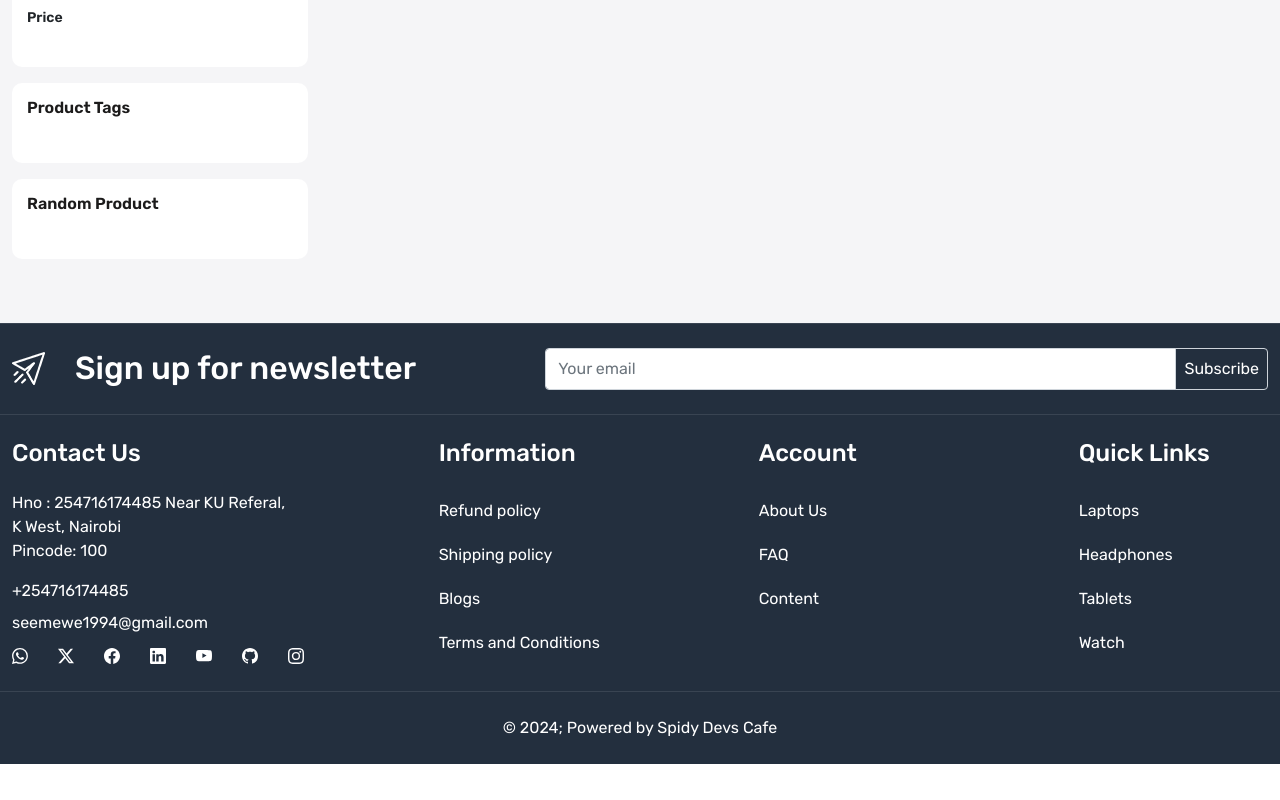
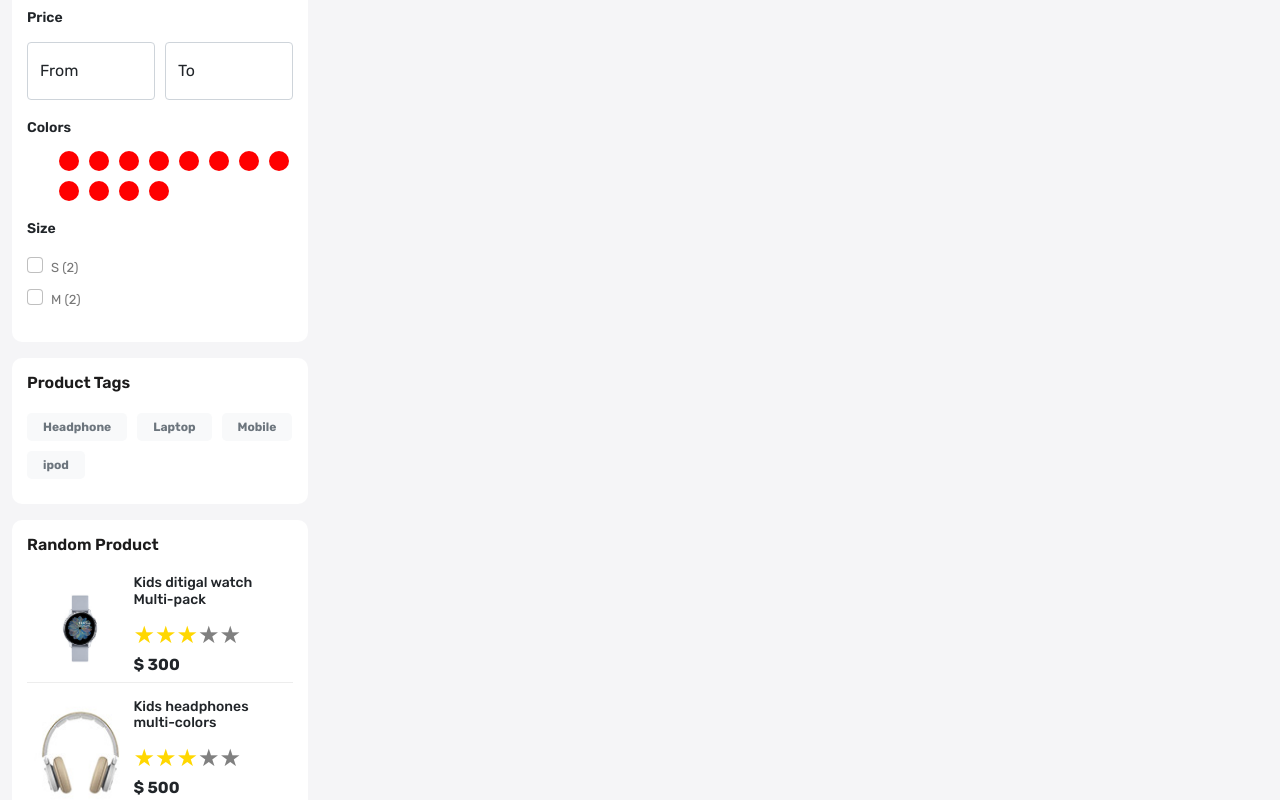
Before and after one commit to Geoffy1/ecommerce-reactjs-23, a React (Create React App) app: page /store in a window 1280 px wide. Shown: the part 780-1580 px from the top of the page. Before the commit the page ends 1544 px from the top, so only its background shows below. Built offline with nearby package versions, Linux system fonts and the light colour scheme.

Commit message:
added first left column of my store page

```diff
--- a/src/pages/OurStore.js
+++ b/src/pages/OurStore.js
@@ -1,5 +1,6 @@
 import React from 'react'
 import BreadCrumb from '../components/BreadCrumb'
+import ReactStars from "react-rating-stars-component";
 import Meta from '../components/Meta'
 
 
@@ -7,8 +8,8 @@ const OurStore = () => {
 
   return (
     <>
-      <Meta title={"Our Store"}/>
-      <BreadCrumb title='Our Store'/>
+      <Meta title={"Our Store"} />
+      <BreadCrumb title='Our Store' />
       <div className="store-wrapper home-wrapper-2 py-5">
         <div className="container-xxl">
           <div className="row">
@@ -41,6 +42,46 @@ const OurStore = () => {
                     </div>
                   </div>
                   <h5 className="sub-title">Price</h5>
+                  <div className='d-flex align-items-center gap-10'>
+                    <div className="form-floating ">
+                      <input type="email" className="form-control" id="floatingInput" placeholder="From" />
+                      <label htmlfor="floatingInput">From</label>
+                    </div>
+                    <div className="form-floating">
+                      <input type="email" className="form-control" id="floatingInput1" placeholder="To" />
+                      <label htmlfor="floatingInput1">To</label>
+                    </div>
+                  </div>
+                  <h5 className="sub-title">Colors</h5>
+                  <div>
+                    <div>
+                      <ul className='colors'>
+                        <li></li>
+                        <li></li>
+                        <li></li>
+                        <li></li>
+                        <li></li>
+                        <li></li>
+                        <li></li>
+                        <li></li>
+                        <li></li>
+                        <li></li>
+                        <li></li>
+                        <li></li>
+                      </ul>
+                    </div>
+                  </div>
+                  <h5 className="sub-title">Size</h5>
+                  <div>
+                    <div className="form-check">
+                      <input className='form-check-input' id='color-1' value="" type="checkbox" />
+                      <label className="form-check-label" htmlFor="color-1">S (2)</label>
+                    </div>
+                    <div className="form-check">
+                      <input className='form-check-input' id='color-2' value="" type="checkbox" />
+                      <label className="form-check-label" htmlFor="color-2">M (2)</label>
+                    </div>
+                  </div>
 
 
                 </div>
@@ -50,11 +91,53 @@ const OurStore = () => {
                 <h3 className="filter-title">
                   Product Tags
                 </h3>
+                <div>
+                  <div className="product-tags d-flex flex-wrap align-items-center gap-10">
+                    <span className="badge bg-light text-secondary rounded-3 py-2 px-3">Headphone</span>
+                    <span className="badge bg-light text-secondary rounded-3 py-2 px-3">Laptop</span>
+                    <span className="badge bg-light text-secondary rounded-3 py-2 px-3">Mobile</span>
+                    <span className="badge bg-light text-secondary rounded-3 py-2 px-3">ipod</span>
+                  </div>
+                </div>
               </div>
               <div className="filter-card mb-3">
                 <h3 className="filter-title">
                   Random Product
                 </h3>
+                <div>
+                  <div className="random-products mb-3 d-flex">
+                    <div className="w-50">
+                      <img src="images/watch.jpg" className='img-fluid' alt="watch" />
+                    </div>
+                    <div className="w-75">
+                      <h5>Kids ditigal watch Multi-pack</h5>
+                      <ReactStars
+                        count={5}
+                        size={24}
+                        edit={false}
+                        value='3'
+                        activeColor="#ffd700"
+                      />
+                      <b>$ 300</b>
+                    </div>
+                  </div>
+                  <div className="random-products d-flex">
+                    <div className="w-50">
+                      <img src="images/headphone.jpg" className='img-fluid' alt="headphone" />
+                    </div>
+                    <div className="w-75">
+                      <h5>Kids headphones multi-colors</h5>
+                      <ReactStars
+                        count={5}
+                        size={24}
+                        edit={false}
+                        value='3'
+                        activeColor="#ffd700"
+                      />
+                      <b>$ 500</b>
+                    </div>
+                  </div>
+                </div>
               </div>
             </div>
           </div>
```
Lines whose indentation alone changed are shown as unchanged.
